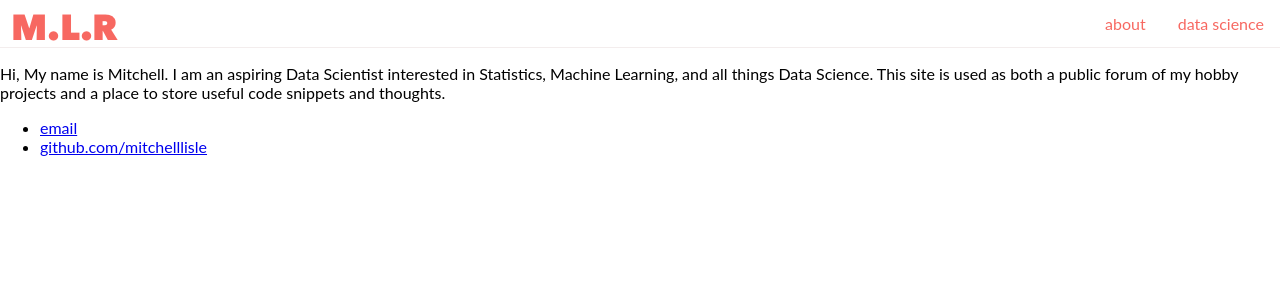
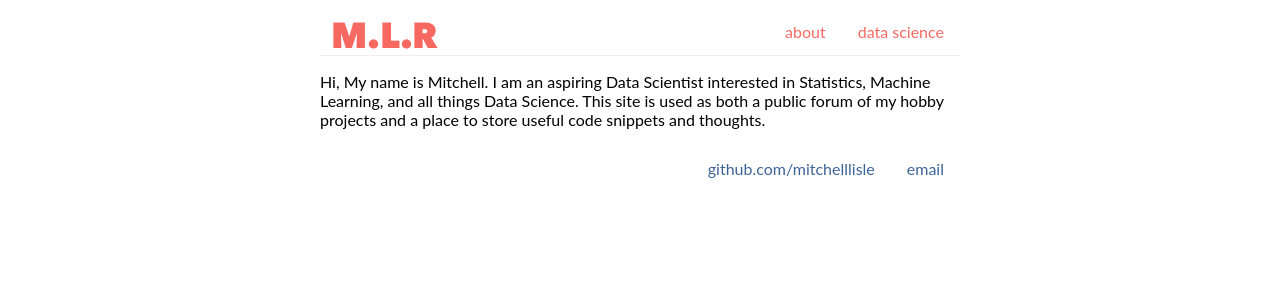
Before and after one commit to mitchelllisle/mlr_website, a Jekyll site: the page built from index.html, in a window 1280 px wide. Shown: the top 300 px of the page. Built offline with Jekyll 4.4.1, drawn with Linux system fonts in a browser that asks for light colours.

Commit message:
Update main.css

```diff
--- a/css/main.css
+++ b/css/main.css
@@ -1,10 +1,12 @@
-html, body {
+html {
  margin : 0px;
  padding: 0px;
  font-family: 'Lato';
 }
 
-container {
+body {
+  margin-left: 25%;
+  margin-right: 25%;
   width: 50%;
   height: 100%;
 }
@@ -40,6 +42,30 @@ nav li a {
 }
 
 /* Change the link color to #111 (black) on hover */
-nav li a:hover {
+footer li a:hover {
     color: black;
 }
+
+footer ul {
+    list-style-type: none;
+    margin: 0;
+    padding: 0;
+    overflow: hidden;
+}
+
+footer li {
+    float: right;
+}
+
+footer li a {
+    display: block;
+    color: #3C6398;
+    text-align: center;
+    padding: 14px 16px;
+    text-decoration: none;
+}
+
+/* Change the link color to #111 (black) on hover */
+footer li a:hover {
+    color: #50E3C2;
+}
```
